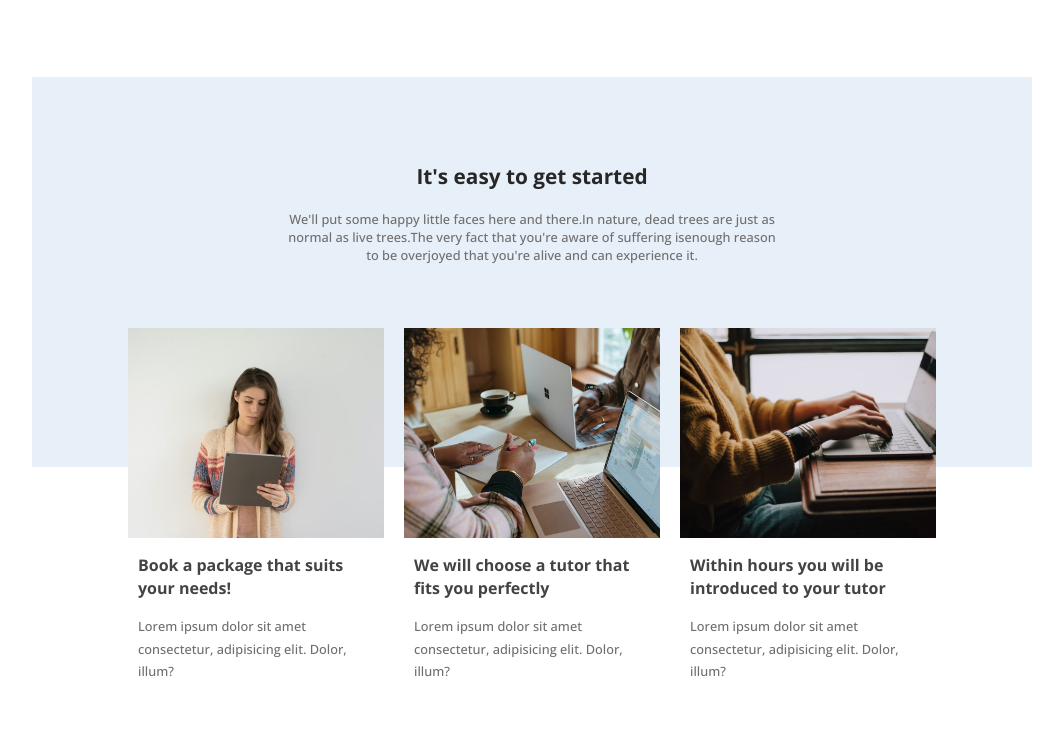
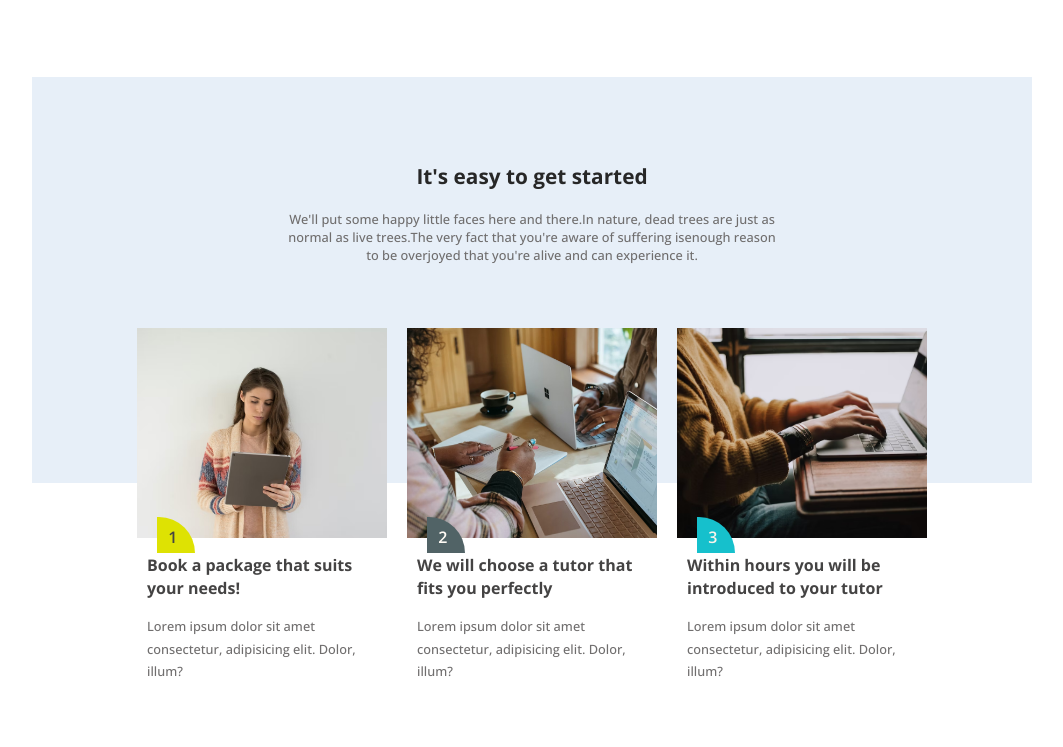
Before and after one commit to asifmohd7608/Tasks, a plain HTML site: page Template/index.html in a window 1280 px wide. Shown: the part 2393-3140 px from the top of the page, without its empty margins (108-1171 px from the left). Drawn offline with nearby package versions, Linux system fonts and the light colour scheme.

Commit message:
completed making template responsive

```diff
--- a/Template/index.html
+++ b/Template/index.html
@@ -194,6 +194,7 @@
             <div>
               <div class="placeholder_container">
                 <img src="./media/static/placeholder2.avif" alt="" />
+                <div class="placeholder_number color1">1</div>
               </div>
               <div class="placeholder_text_container">
                 <p>Book a package that suits your needs!</p>
@@ -206,6 +207,7 @@
             <div>
               <div class="placeholder_container">
                 <img src="./media/static/placeholder.avif" alt="" />
+                <div class="placeholder_number color2">2</div>
               </div>
               <div class="placeholder_text_container">
                 <p>We will choose a tutor that fits you perfectly</p>
@@ -218,6 +220,7 @@
             <div>
               <div class="placeholder_container">
                 <img src="./media/static/placeholder3.avif" alt="" />
+                <div class="placeholder_number color3">3</div>
               </div>
               <div class="placeholder_text_container">
                 <p>Within hours you will be introduced to your tutor</p>
--- a/Template/styles/-variables.scss
+++ b/Template/styles/-variables.scss
@@ -0,0 +1 @@
+$article_wrapper:1000px
--- a/Template/styles/main.scss
+++ b/Template/styles/main.scss
@@ -1,4 +1,5 @@
 @use "./mixins";
+@use "./-variables.scss" as var;
 @use "sass:math";
 
 *body {
@@ -72,7 +73,7 @@
   }
 }
 .intro {
-  max-width: 1000px;
+  max-width: var.$article_wrapper;
   display: flex;
   justify-content: space-around;
   gap: 20px;
@@ -150,7 +151,7 @@
   > .score_container {
     display: flex;
     justify-content: space-around;
-    max-width: 1000px;
+    max-width: var.$article_wrapper;
     margin-inline: auto;
     padding: 0 1rem;
     flex-wrap: wrap;
@@ -179,7 +180,7 @@
   }
 }
 .achievements {
-  max-width: 1000px;
+  max-width: var.$article_wrapper;
   margin: 3rem auto;
   padding: 0 1rem;
   > .achievements_header {
@@ -221,7 +222,7 @@
   }
 }
 .steps_wrapper {
-  max-width: 1000px;
+  max-width: var.$article_wrapper;
   min-height: 300px;
   position: relative;
   margin-inline: auto;
@@ -237,9 +238,8 @@
     z-index: -1;
     background-color: rgba(227, 237, 247, 0.856);
     width: 100%;
-
+    min-height: 52%;
     margin-inline: auto;
-    min-height: 50%;
   }
   .steps_intro {
     max-width: 500px;
@@ -254,10 +254,12 @@
   .steps_flex {
     margin: 4rem 0;
     display: flex;
+    flex-wrap: wrap;
+    flex: 1;
     justify-content: center;
     gap: 20px;
     > div {
-      max-width: 300px;
+      max-width: 250px;
       text-align: left;
       line-height: 1.4rem;
       > .placeholder_text_container {
@@ -269,7 +271,30 @@
       }
       > .placeholder_container {
         height: 210px;
-        overflow: hidden;
+        // overflow: hidden;
+        position: relative;
+        .placeholder_number {
+          position: absolute;
+          left: 20px;
+          bottom: -15px;
+          border-radius: 0 4em 0 0;
+          padding: 0.6em 1.1em 0.3em 0.7em;
+          font-weight: 600;
+          color: rgb(68, 68, 68);
+        }
+        .color1 {
+          background-color: rgb(222, 226, 3);
+        }
+        .color2 {
+          color: rgb(255, 251, 245);
+          background-color: rgb(81, 99, 102);
+        }
+        .color3 {
+          color: rgb(250, 244, 235);
+
+          background-color: rgb(22, 192, 204);
+        }
+
         > img {
           object-fit: cover;
           object-position: center;
@@ -301,7 +326,7 @@
 }
 .testimonials {
   min-height: 100px;
-  max-width: 1000px;
+  max-width: var.$article_wrapper;
   margin: 4rem auto;
   padding: 0 1rem;
   > .testimonials_header {
@@ -386,7 +411,7 @@
   background: rgb(32, 46, 46);
   padding: 2rem 0;
   > .footer_grid_container {
-    max-width: 1000px;
+    max-width: var.$article_wrapper;
     margin-inline: auto;
   }
   .footer_grid_wrapper {
@@ -528,6 +553,9 @@
     flex-direction: column;
     align-items: center;
   }
+  .steps_flex > div {
+    min-width: 100%;
+  }
   .testimonials_header {
     margin-inline: auto;
     text-align: center;
```
Also changed, not shown: Template/styles/index.css, 1 other file.
